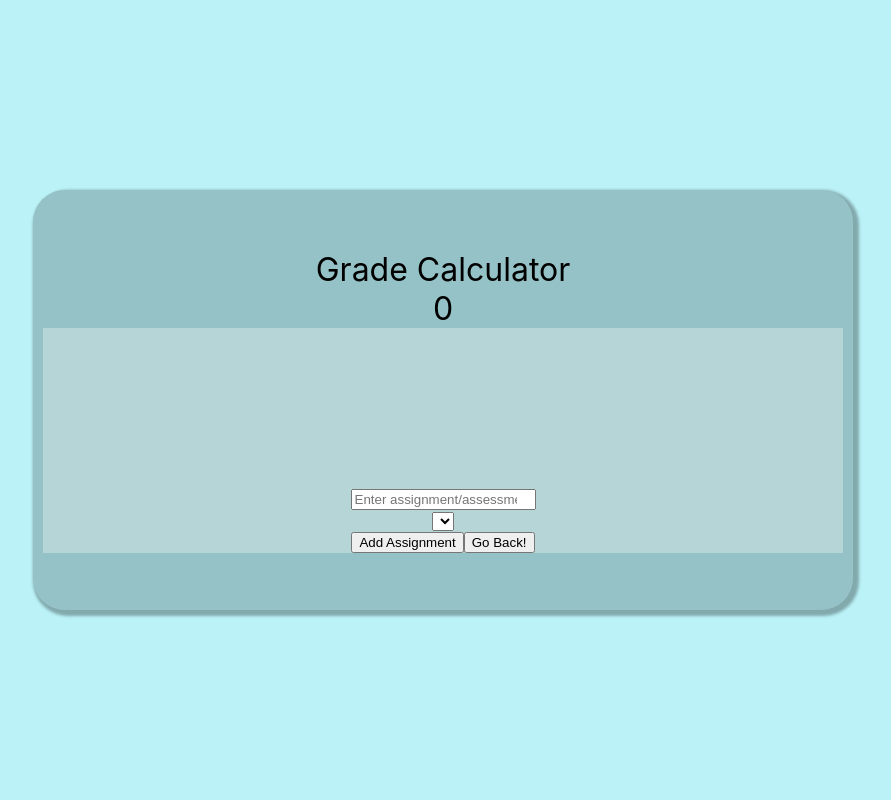
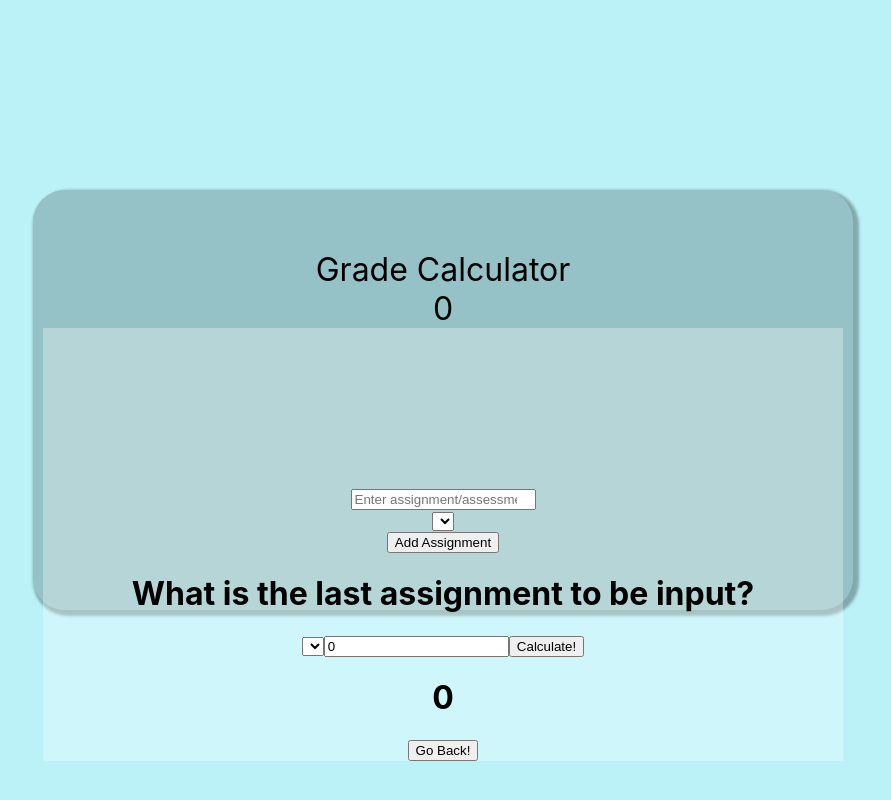
Before and after one commit to eitankrajewski/GradeCalculator, a React (Create React App) app: page / in a window 1280 px wide. Both pictures are taken after typing "Sample" into the empty fields and a click on the button "Finish". Shown: the whole page, without its empty margins (197-1088 px from the left). Built offline with nearby package versions, Linux system fonts and the light colour scheme.

Commit message:
Working on grading calculations

```diff
--- a/src/components/AssignmentsForm.js
+++ b/src/components/AssignmentsForm.js
@@ -2,8 +2,9 @@ import { useState, useEffect } from "react";
 
 function AssignmentsForm() {
 
-
-
+    let [gradeNeeded, setGradeNeeded] = useState(0)
+    let [desiredCategory, setDesiredCategory] = useState(0)
+    let [desiredFinalGrade, setDesiredFinalGrade] = useState(0)
     let [keyNumber, setKeyNumber] = useState(1)
     let [assignments, setAssignments] = useState([])
     let [categories, setCategories] = useState([])
@@ -85,6 +86,42 @@ function AssignmentsForm() {
       console.log(categories)
     }
 
+    function handleGrading() {
+      let weightDesired = 0;
+
+      categories.forEach(category => {
+        weightDesired = category.categoryType == desiredCategory ? category.weighting : 0;
+      });
+
+      categories.forEach(category => {
+        let total = 0;
+        let numberOfAssignments = 0;
+        if(category.categoryType != desiredCategory) {
+          assignments.forEach(assignment => {
+            total += assignment.assignmentGrade
+            numberOfAssignments += 1
+          })
+          total = (total / numberOfAssignments) * weightDesired
+          setGradeNeeded(gradeNeeded + total)
+          total = 0;
+        }
+      });
+
+      let total = 0;
+      let numberOfAssignments = 0;
+      assignments.forEach(assignment => {
+        if(assignment.assignmentCategory == desiredCategory) {
+          total += assignment.assignmentGrade
+          numberOfAssignments += 1;
+        }
+      })
+      total = (total / numberOfAssignments) * weightDesired
+      setGradeNeeded(((desiredFinalGrade - gradeNeeded) / weightDesired) - total)
+
+      // console.log(desiredCategory)
+      // setGradeNeeded()
+    }
+
 if(setupFinished == false) {
   return(
     <>
@@ -140,8 +177,8 @@ if(setupFinished == false) {
         </div>
         <div>
           <select
-          name="categoryType"
-          value={newCategory.categoryType}
+          name="assignmentCategory"
+          value={newAssignment.assignmentCategory}
           onChange={(e) => setNewAssignment(previousNewAssignments => ({
             ...previousNewAssignments,
             assignmentCategory: e.target.value
@@ -157,7 +194,36 @@ if(setupFinished == false) {
           </select>
         </div>
         <button type="submit" onClick={handleSubmitForAssignments}>Add Assignment</button>
-        <button onClick={() => setSetupFinished(false)}>Go Back!</button>
+        <div>
+          <h1>What is the last assignment to be input?</h1>
+        <select
+          name="desiredCategory"
+          value={desiredCategory}
+          onChange={(e) => setDesiredCategory(e.target.value)}
+          >
+            {categories.map((category) => { // https://stackoverflow.com/questions/63095583/looping-through-an-array-in-react-and-adding-them-to-a-select-option
+              return(
+                <>
+                <option value={category.categoryType}>{category.categoryType}</option>
+                </>
+              )
+              })}
+          </select>
+          <input
+          type="number"
+          name="desiredFinalGrade"
+          placeholder='Enter final assignment/assessment grade needed'
+          value={desiredFinalGrade}
+          onChange={(e) => setDesiredFinalGrade(e.target.value)}
+          />
+          <button type="button" onClick={() => handleGrading()}>
+            Calculate!
+          </button>
+        </div>
+        <div>
+          <h1>{gradeNeeded}</h1>
+        </div>
+        <button type="submit" onClick={() => setSetupFinished(false)}>Go Back!</button>
         </form>
         </div>
 
```
